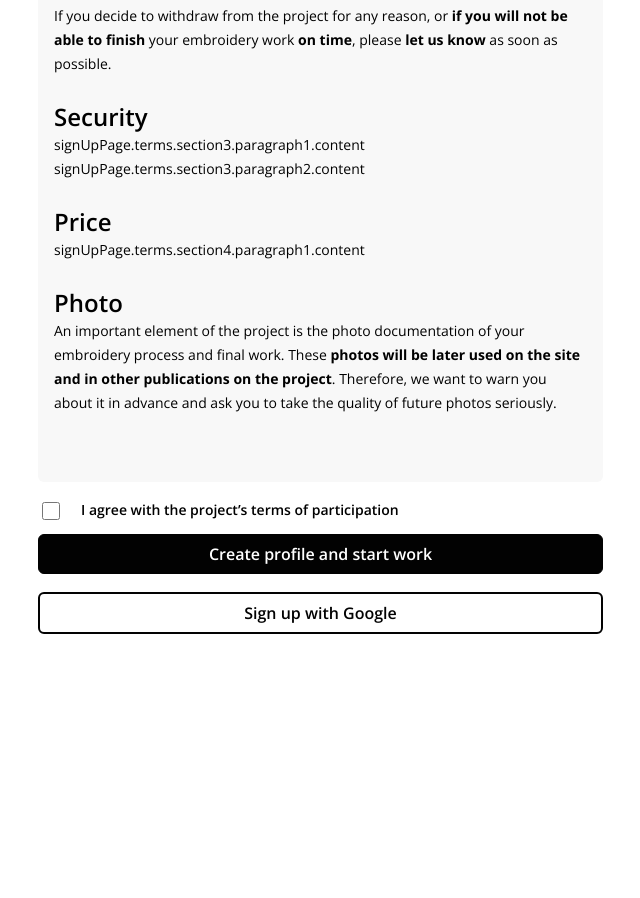
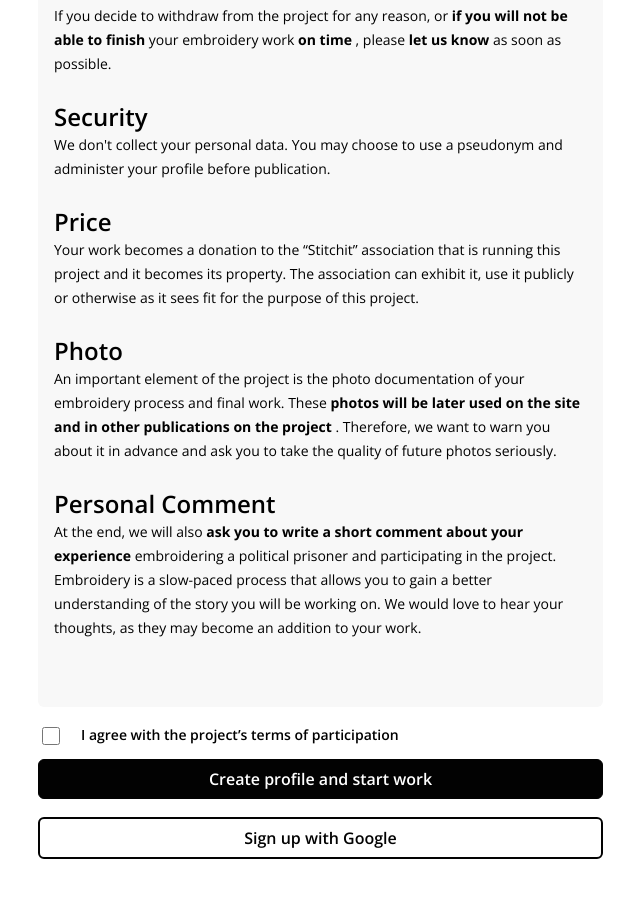
Before and after one commit to davidlipkovic/framed-in-belarus-nuxt, a Nuxt app: page /SignUp in a window 1280 px wide. Shown: the part 965-1863 px from the top of the page, without its empty margins (592-1232 px from the left). Before the commit the page ends 1668 px from the top, so only its background shows below. Built offline with nearby package versions, Linux system fonts and the light colour scheme.

Commit message:
Fixes translations

```diff
--- a/lang/en.json
+++ b/lang/en.json
@@ -49,20 +49,24 @@
     },
     "cookies": "For measurements services of Framed in Belarus website, and to improve our services for you, we use tools that use cookies.",
     "homePage": {
-        "paragraph1": "The number of officially recognized political prisoners in Belarus currently reaches more than {0} people.",
+        "paragraph1": {
+            "content1": "The number of officially recognized political prisoners in Belarus currently reaches more than",
+            "content2": "people."
+        },
         "paragraph2": {
-            "content": "{0} to create portraits of each illegally convicted citizen using the traditional Belarusian embroidery technique of red thread on a white background, thereby recording an important era of Belarusian history with a folk code - ornament.",
-            "highlight": "The project aims"
+            "highlight": "The project aims",
+            "content": "to create portraits of each illegally convicted citizen using the traditional Belarusian embroidery technique of red thread on a white background, thereby recording an important era of Belarusian history with a folk code - ornament."
         },
         "paragraph3": {
-            "content": "{0} is a gesture of creative solidarity, allowing individuals to symbolically support those affected by the dictatorship and share their stories through the non-traditional tool of political protest - cross-stitching.",
-            "highlight": "Participation in the project"
+            "highlight": "Participation in the project",
+            "content": "is a gesture of creative solidarity, allowing individuals to symbolically support those affected by the dictatorship and share their stories through the non-traditional tool of political protest - cross-stitching."
         },
         "paragraph4": "The embroidery process is a long and meditative experience that allows participants to concentrate on their thoughts and feelings for a particular prisoner. By creating a portrait of a political prisoner, participants sacrifice a little time as an act of solidarity.",
         "paragraph5": "Already, more than 400 people around the world have become \"ambassadors\" of the project, stitching portraits of political prisoners individually or in groups. The final form of the project will be a collective canvas of all the embroidered portraits, symbolizing the intertwining of political events and human destinies.",
         "paragraph6": {
-            "content": "The project is a continuation of the series {0}, created by Rufina Bazlova in 2020-2021, and is run by the Stitchit Collective. Through the #FramedinBelarus project, the collective creative process allows individuals to speak out against injustice and stand in solidarity with political prisoners in Belarus.",
-            "highlight": "\"History of Belarusian Vyzhivanka\""
+            "content1": "The project is a continuation of the series",
+            "highlight": "\"History of Belarusian Vyzhivanka\"",
+            "content2": ", created by Rufina Bazlova in 2020-2021, and is run by the Stitchit Collective. Through the #FramedinBelarus project, the collective creative process allows individuals to speak out against injustice and stand in solidarity with political prisoners in Belarus."
         }
     },
     "aboutUsPage": {
@@ -72,7 +76,7 @@
             "paragraph1": "Stitchit is an art group created in 2021 by visual artist Rufina Bazlova (Belarus) and curator Sofia Tocar (Moldova). The group works on burning socio-political issues using the traditional technique of embroidery as a tool of resistance and dialogue. Stitchit involves different communities and individuals into the creation process and blurs the lines of authorship.",
             "paragraph2": "Collective means all people, who take part in a project and activities organized by Stitchit.",
             "paragraph3": {
-                "content": "If you are an organisation and interested in hosting the project, can help us with promotion, want to organise a workshop or any other form of collaboration please contact us by email: {0}.",
+                "content": "If you are an organisation and interested in hosting the project, can help us with promotion, want to organise a workshop or any other form of collaboration please contact us by email: ",
                 "highlight": "framedinbelarus{'@'}gmail.com"
             }
         },
@@ -92,15 +96,19 @@
             "section2": {
                 "title": "Timeline",
                 "paragraph1": {
-                    "content": "The work process is divided into several steps that you can go through at your own pace. However, {0}. This should be enough if you do occasional embroidery on your free evenings (or even if you're just a beginner).",
-                    "highlight": "we have set a time limit of 2 months"
+                    "content1": "The work process is divided into several steps that you can go through at your own pace. However, ",
+                    "highlight": "we have set a time limit of 2 months",
+                    "content2": ". This should be enough if you do occasional embroidery on your free evenings (or even if you're just a beginner)."
                 },
                 "paragraph2": "If you do not finish your work in 2 months and do not tell us you need more time, we may drop you from the project and pass your Hero*ine to someone else. We regret these strict rules, but we need to create some boundaries so the project does not turn into chaos.",
                 "paragraph3": {
-                    "content": "If you decide to withdraw from the project for any reason, or {0} your embroidery work {1}, please {2} as soon as possible.",
+                    "content1": "If you decide to withdraw from the project for any reason, or ",
                     "highlight1": "if you will not be able to finish",
+                    "content2": " your embroidery work ",
                     "highlight2": "on time",
-                    "highlight3": "let us know"
+                    "content3": ", please ",
+                    "highlight3": "let us know",
+                    "content4": " as soon as possible."
                 }
             },
             "section3": {
@@ -114,18 +122,21 @@
             "section5": {
                 "title": "Photo",
                 "paragraph1": {
-                    "content": "An important element of the project is the photo documentation of your embroidery process and final work. These {0}. Therefore, we want to warn you about it in advance and ask you to take the quality of future photos seriously.",
-                    "highlight": "photos will be later used on the site and in other publications on the project"
+                    "content1": "An important element of the project is the photo documentation of your embroidery process and final work. These ",
+                    "highlight": "photos will be later used on the site and in other publications on the project",
+                    "content2": ". Therefore, we want to warn you about it in advance and ask you to take the quality of future photos seriously."
                 }
             },
             "section6": {
                 "title": "Personal Comment",
                 "paragraph1": {
-                    "content": "At the end, we will also {0} embroidering a political prisoner and participating in the project. Embroidery is a slow-paced process that allows you to gain a better experience and understandingn understanding of the story you will be working on. We would love to hear your thoughts, as they may become an addition to your work.",
-                    "highlight": "ask you to write a short comment about your experience"
+                    "content1": "At the end, we will also ",
+                    "highlight": "ask you to write a short comment about your experience",
+                    "content2": "embroidering a political prisoner and participating in the project. Embroidery is a slow-paced process that allows you to gain a better understanding of the story you will be working on. We would love to hear your thoughts, as they may become an addition to your work."
                 }
             }
         },
+        "warning" : "You must agree to the Terms of participation",
         "consent" : "I agree with the project’s terms of participation",
         "createButton" : "Create profile and start work",
         "signInGoogleButton" : "Sign up with Google"
@@ -133,7 +144,7 @@
     "signInPage": {
         "title": "Sign in",
         "signUpQuestion": {
-            "content": "Not a member? {0}",
+            "content": "Not a member?",
             "highlight": "Sign up"
         },
         "forgot": "Forgot the password?",
@@ -258,8 +269,8 @@
                 "title": "Make posts and stories on social media",
                 "paragraph1": {
                     "content1": "Talk about your hero and about the project and put",
+                    "highlight1": "#framedinbelarus",
                     "content2": "and mark the account",
-                    "highlight1": "#framedinbelarus",
                     "highlight2": "{'@'}rufinabazlova"
                 }
             },
@@ -270,8 +281,8 @@
                     "highlight": "https://prisoners.spring96.org/en"
                 },
                 "paragraph2": {
-                    "content": "can help you send a postcard or a letter \"online\". Volunteers will transcribe your text and send it by mail in Belarus. Volunteers will translate your message from English into Belarusian. When the response comes, they can translate it into English on your demand. You can find more information on how to support the initiative on their page.",
-                    "highlight": "The Solidarity Postcards Atelier"
+                    "highlight": "The Solidarity Postcards Atelier",
+                    "content": "can help you send a postcard or a letter \"online\". Volunteers will transcribe your text and send it by mail in Belarus. Volunteers will translate your message from English into Belarusian. When the response comes, they can translate it into English on your demand. You can find more information on how to support the initiative on their page."
                 },
                 "paragraph3": "What do you need to know about writing letters to prisoners?",
                 "paragraph4": {
@@ -289,7 +300,7 @@
             },
             "section4": {
                 "title": {
-                    "content": "Get involved in the initiative",
+                    "content": "Get involved in the initiative ",
                     "highlight": "politzek.me"
                 },
                 "paragraph1": "The platform allows you to befriend a political prisoner and complete different tasks."
--- a/pages/AboutUs/index.vue
+++ b/pages/AboutUs/index.vue
@@ -46,11 +46,12 @@ export default {
             {{ $t("aboutUsPage.section.paragraph2") }}
           </p>
           <br>
-          <i18n-t keypath="aboutUsPage.section.paragraph3.content" tag="p">
+          <p>
+            {{ $t("aboutUsPage.section.paragraph3.content") }}
             <a href="mailto:framedinbelarus@gmail.com">
               {{ $t("aboutUsPage.section.paragraph3.highlight") }}
             </a>
-          </i18n-t>
+          </p>
           <br>
           <a
             href="https://www.instagram.com/rufinabazlova/"
--- a/pages/Embroidery/Step-3-support/index.vue
+++ b/pages/Embroidery/Step-3-support/index.vue
@@ -66,9 +66,9 @@ definePageMeta({
                   href="https://docs.google.com/forms/d/e/1FAIpQLSfhsgpGwDc9sskZ82LN_eKwwZBAX9U5kLARAFo2eR1UGw8Usg/viewform?usp=send_form"
                   target="_blank"
                 >
+                  {{ $t('embroidery.step3Page.section3.paragraph2.highlight') }}
+                </a>
                   {{ $t('embroidery.step3Page.section3.paragraph2.content') }}
-                </a>
-                  {{ $t('embroidery.step3Page.section3.paragraph2.highlight') }}
                 </p>
               <br>
               <h2 class="title">
@@ -84,7 +84,7 @@ definePageMeta({
               </dl>
             </dd>
             <dt class="SupportMethod-title">
-              {{ $t('embroidery.step3Page.section4.title.content') }}<a href="https://politzek.me/" target="_blank">{{ $t('embroidery.step3Page.section4.title.highlight') }}</a>
+              {{ $t('embroidery.step3Page.section4.title.content') }} <a href="https://politzek.me/" target="_blank">{{ $t('embroidery.step3Page.section4.title.highlight') }}</a>
             </dt>
             <dd class="SupportMethod-content">
               {{ $t('embroidery.step3Page.section4.paragraph1') }}
--- a/pages/SignIn/index.vue
+++ b/pages/SignIn/index.vue
@@ -9,14 +9,15 @@ definePageMeta({
     <h1 class="title">
       {{ $t("signInPage.title") }}
     </h1>
-    <i18n-t keypath="signInPage.signUpQuestion.content" tag="p">
+    <p>
+      {{ $t("signInPage.signUpQuestion.content") }}
       <nuxt-link
         :to="localePath('/SignUp')"
         class="redLighter"
       >
         {{ $t("signInPage.signUpQuestion.highlight") }}
       </nuxt-link>
-    </i18n-t>
+    </p>
     <form class="formWrapper">
       <input
         type="email"
--- a/pages/SignUp/index.vue
+++ b/pages/SignUp/index.vue
@@ -70,52 +70,63 @@ definePageMeta({
         <h2 class="title">
           {{ $t('signUpPage.terms.section2.title') }}
         </h2>
-        <i18n-t keypath="signUpPage.terms.section2.paragraph1.content" tag="p">
+        <p>
+          {{ $t('signUpPage.terms.section2.paragraph1.content1') }}
           <span class='b2'>
             {{ $t('signUpPage.terms.section2.paragraph1.highlight') }}
           </span>
-        </i18n-t>
-        <i18n-t keypath="signUpPage.terms.section2.paragraph2" tag="p" />
-        <i18n-t keypath="signUpPage.terms.section2.paragraph3.content" tag="p">
+          {{ $t('signUpPage.terms.section2.paragraph1.content2') }}
+        </p>
+        <p>
+          {{ $t('signUpPage.terms.section2.paragraph2') }}
+        </p>
+        <p>
+          {{ $t('signUpPage.terms.section2.paragraph3.content1') }}
           <span class='b2'>
             {{ $t('signUpPage.terms.section2.paragraph3.highlight1') }}
           </span>
+          {{ $t('signUpPage.terms.section2.paragraph3.content2') }}
           <span class='b2'>
             {{ $t('signUpPage.terms.section2.paragraph3.highlight2') }}
           </span>
+          {{ $t('signUpPage.terms.section2.paragraph3.content3') }}
           <span class='b2'>
             {{ $t('signUpPage.terms.section2.paragraph3.highlight3') }}
           </span>
-        </i18n-t>
+          {{ $t('signUpPage.terms.section2.paragraph3.content4') }}
+        </p>
         <h2 class="title">
           {{ $t('signUpPage.terms.section3.title') }}
         </h2>
-        <i18n-t keypath="signUpPage.terms.section3.paragraph1.content" tag="p">
-          <span class='b2'>
-            {{ $t('signUpPage.terms.section3.paragraph1.highlight') }}
-          </span>
-        </i18n-t>
-        <i18n-t keypath="signUpPage.terms.section3.paragraph2.content" tag="p">
-          <span class='b2'>
-            {{ $t('signUpPage.terms.section3.paragraph2.highlight') }}
-          </span>
-        </i18n-t>
+        <p>
+          {{ $t('signUpPage.terms.section3.paragraph1') }}
+        </p>
         <h2 class="title">
           {{ $t('signUpPage.terms.section4.title') }}
         </h2>
-        <i18n-t keypath="signUpPage.terms.section4.paragraph1.content" tag="p">
-          <span class='b2'>
-            {{ $t('signUpPage.terms.section4.paragraph1.highlight') }}
-          </span>
-        </i18n-t>
+        <p>
+          {{ $t('signUpPage.terms.section4.paragraph1') }}
+        </p>
         <h2 class="title">
           {{ $t('signUpPage.terms.section5.title') }}
         </h2>
-        <i18n-t keypath="signUpPage.terms.section5.paragraph1.content" tag="p">
+        <p>
+          {{ $t('signUpPage.terms.section5.paragraph1.content1') }}
           <span class='b2'>
             {{ $t('signUpPage.terms.section5.paragraph1.highlight') }}
           </span>
-        </i18n-t>
+          {{ $t('signUpPage.terms.section5.paragraph1.content2') }}
+        </p>
+        <h2 class="title">
+          {{ $t('signUpPage.terms.section6.title') }}
+        </h2>
+        <p>
+          {{ $t('signUpPage.terms.section6.paragraph1.content1') }}
+          <span class='b2'>
+            {{ $t('signUpPage.terms.section6.paragraph1.highlight') }}
+          </span>
+          {{ $t('signUpPage.terms.section6.paragraph1.content2') }}
+        </p>
         <br><br><br>
       </div>
       <label
```
Also changed, not shown: pages/index.vue (+20 -10 lines).
